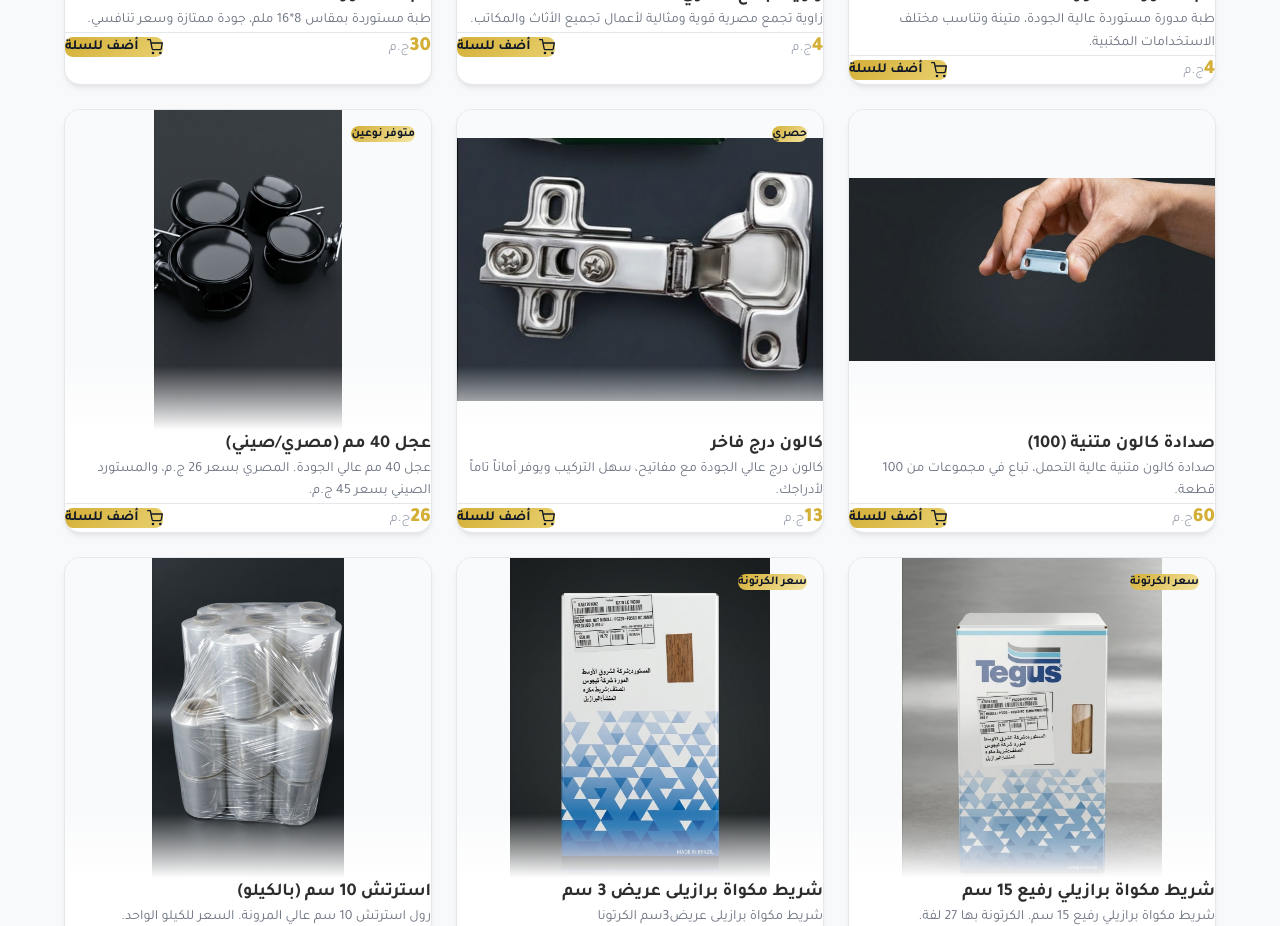
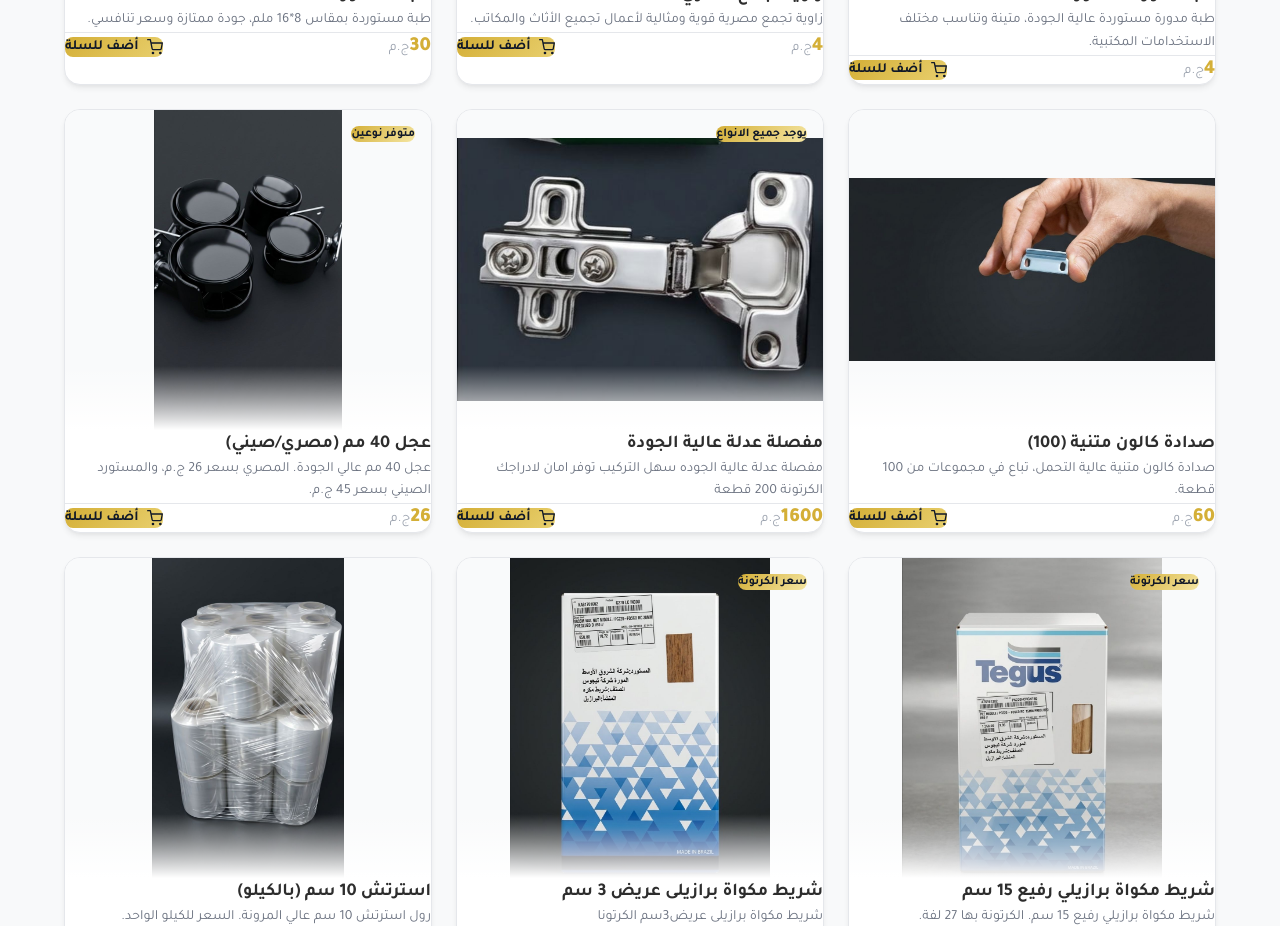
Before and after one commit to Samy120-kabil/knooz, a React (Vite) app: page / in a window 1280 px wide. Shown: the part 1360-2286 px from the top of the page. Built offline with nearby package versions, Linux system fonts and the light colour scheme.

Commit message:
new eddate product

```diff
--- a/src/data/products.js
+++ b/src/data/products.js
@@ -39,13 +39,13 @@ export const products = [
   },
   {
     id: 17,
-    name: "كالون درج فاخر",
+    name: "مفصلة عدلة عالية الجودة",
     description:
-      "كالون درج عالي الجودة مع مفاتيح، سهل التركيب ويوفر أماناً تاماً لأدراجك.",
-    price: 13,
+      "مفصلة عدلة عالية الجوده سهل التركيب توفر امان لادراجك الكرتونة 200 قطعة",
+    price: 1600,
     category: "office",
     image: "/products/photo_2026-04-24_22-50-4666.jpg",
-    badge: "حصري",
+    badge: "يوجد جميع الانواع",
   },
   {
     id: 18,
```
